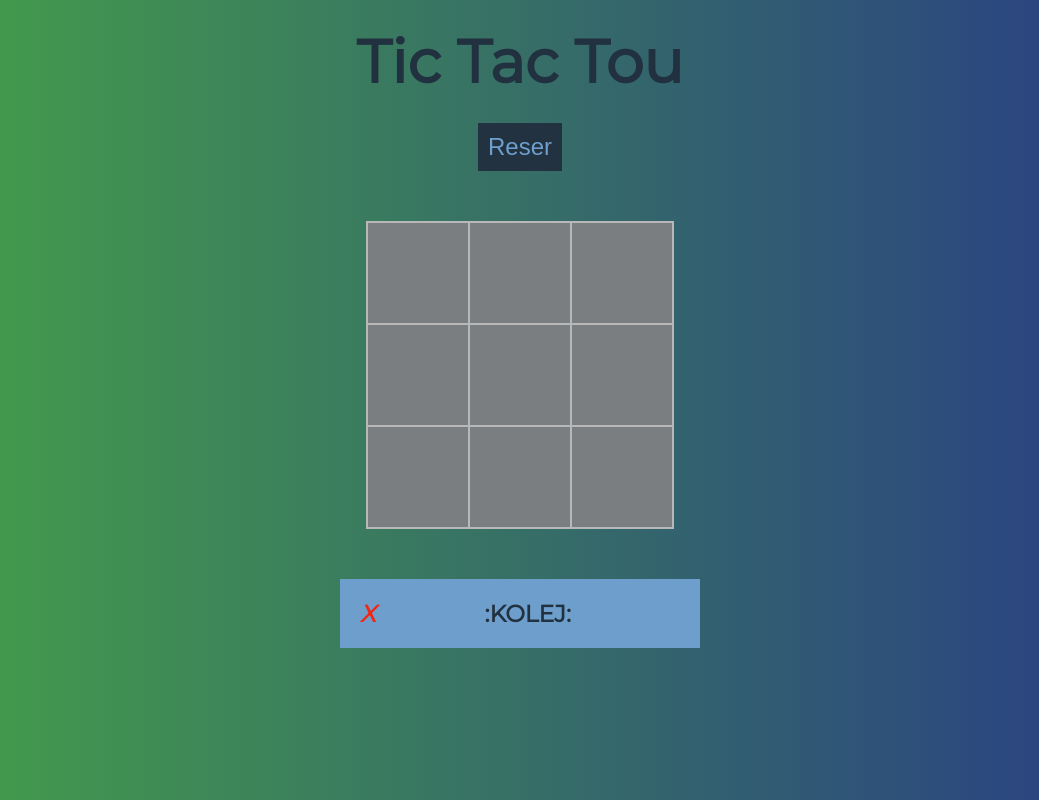
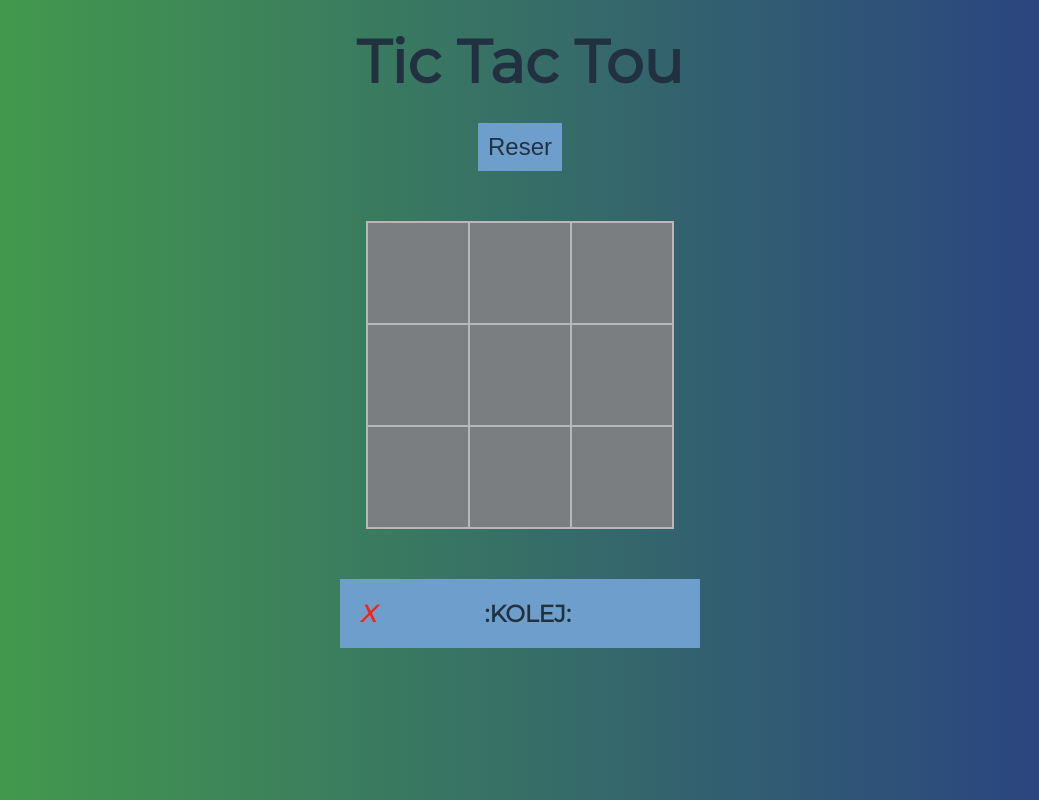
Before and after one commit to rafalstrozyk/TicTacTou, a plain HTML site: page index.html in a window 1280 px wide. In both pictures the pointer is over the button "Reser". Shown: the whole page, without its empty margins (120-1159 px from the left). Drawn offline with Linux system fonts and the light colour scheme.

Commit message:
new board styling

```diff
--- a/index.html
+++ b/index.html
@@ -13,7 +13,7 @@
 
     <div class="header">
         <h1>Tic Tac Tou</h1>
-        <button id="btn-reset">Reser</button>
+        <button class="btn-res" id="btn-reset">Reser</button>
     </div>
 
     <table class="tic-tac-tou">
--- a/style.css
+++ b/style.css
@@ -31,14 +31,21 @@ table {
     text-align: center;
 }
 
-#btn-reset {
+.btn-res {
     border: none;
     padding: 10px;
     text-align: center;
+    text-decoration: none;
+    font-size: 120%;
     color: #6E9FCC;
     background-color: #223240;
-    text-decoration: none;
-    font-size: 120%;
+    transition: background-color 0.3s, color 0.3s;
+}
+
+.btn-res:hover,
+.btn-res:active {
+    color: #223240;
+    background-color: #6E9FCC;
 }
 
 h1 {
@@ -93,6 +100,11 @@ h1 {
     text-transform: uppercase;
 }
 
+.unselected:hover,
+.unselected:active {
+    background-color: #22313f;
+}
+
 /* .vertical {
     border-left: 1px solid black;
     border-right: 1px solid black;
```
